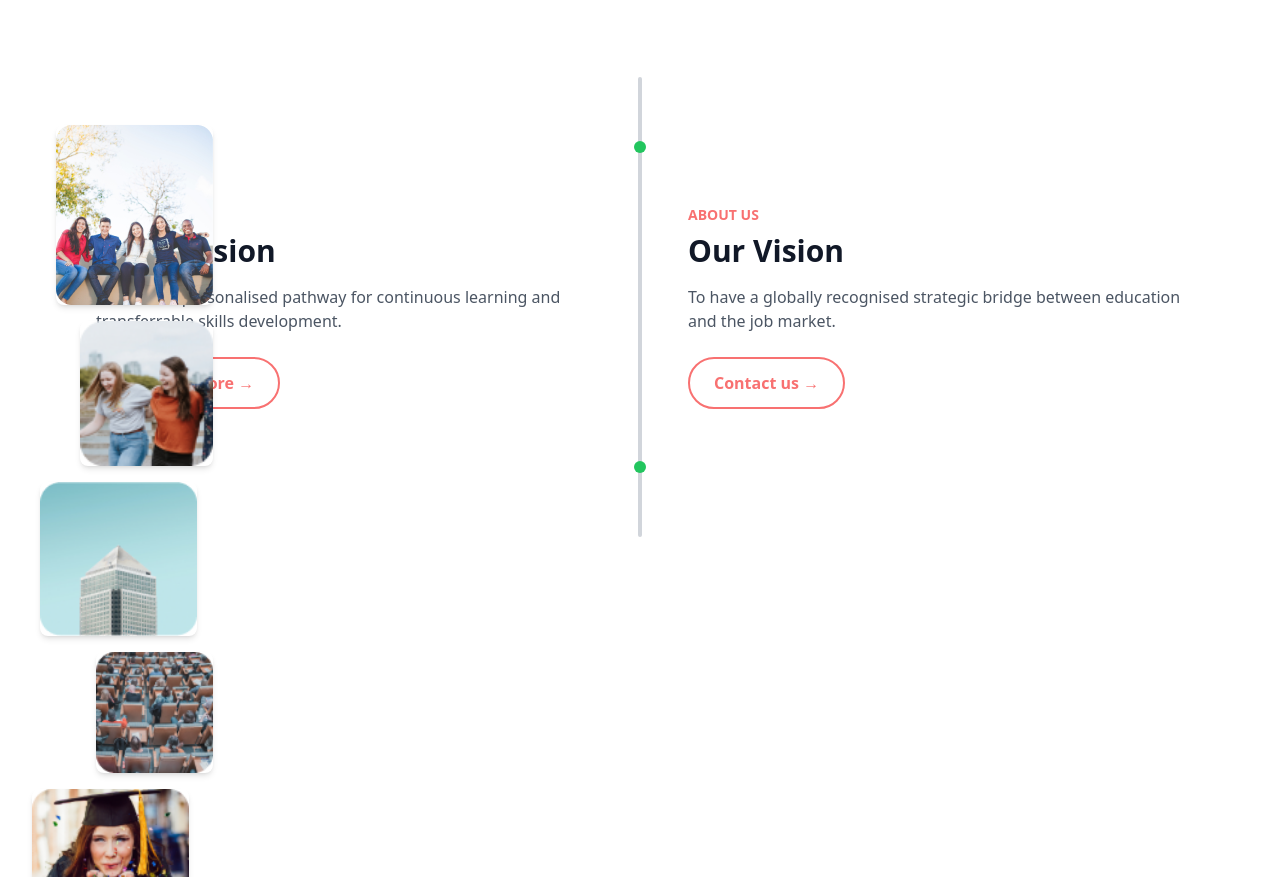
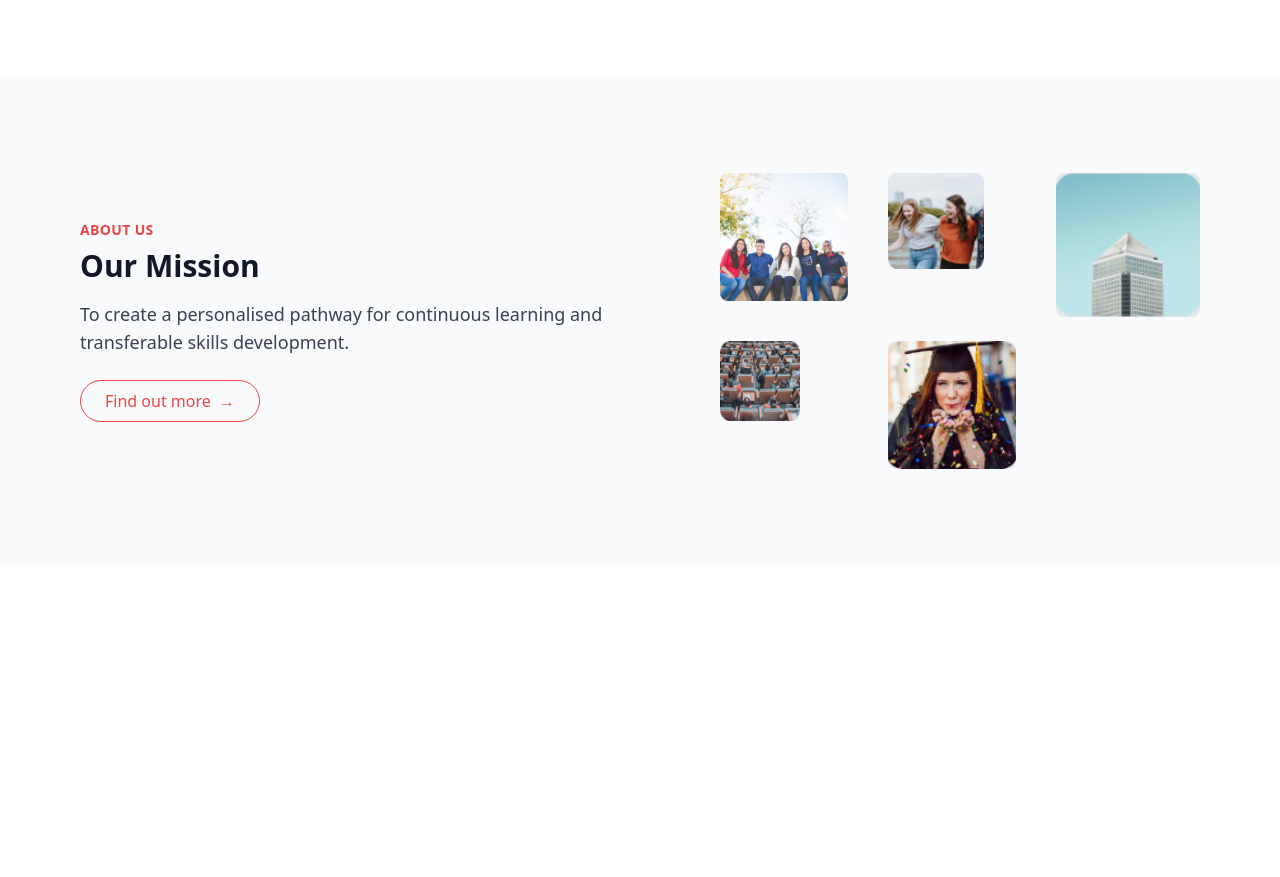
Before and after one commit to afsara-jahen/project-4, a website built with Vite: page index.html in a window 1280 px wide. Shown: the part 1287-2164 px from the top of the page. After the commit the page ends 1852 px from the top, so only its background shows below. Built offline with nearby package versions, Linux system fonts and the light colour scheme.

Commit message:
new feature

```diff
--- a/index.html
+++ b/index.html
@@ -130,56 +130,46 @@
   </section>
 
 
-   <!-- Section Container -->
+  <section class="flex flex-col lg:flex-row items-center px-6 py-12 lg:py-24 lg:px-20 bg-gray-50">
+    <!-- Text Section -->
+    <div class="lg:w-1/2">
+        <div class="text-center lg:text-left mb-8 lg:mb-0">
+            <h2 class="text-red-500 uppercase font-semibold text-sm tracking-wide">About Us</h2>
+            <h1 class="text-3xl font-semibold text-gray-900 mt-2">Our Mission</h1>
+            <p class="text-gray-700 mt-4 text-base lg:text-lg">
+                To create a personalised pathway for continuous learning and transferable skills development.
+            </p>
+            <button class="mt-6 inline-flex items-center px-6 py-2 border border-red-500 text-red-500 font-medium rounded-full hover:bg-red-500 hover:text-white transition duration-300">
+                Find out more <span class="ml-2">→</span>
+            </button>
+        </div>
+    </div>
+
+    <!-- Images Section -->
+    <div class="lg:w-1/2 flex justify-center lg:justify-end">
+        <div class="grid grid-cols-3 gap-4 lg:gap-6">
+            <div class="relative bg-gray-200 rounded-lg overflow-hidden w-24 h-24 lg:w-32 lg:h-32">
+                <img src="naassom-azevedo-Q_Sei-TqSlc-unsplash 2 (1).png" alt="Group of people" class="w-full h-full object-cover">
+            </div>
+            <div class="relative bg-gray-200 rounded-lg overflow-hidden w-16 h-16 lg:w-24 lg:h-24">
+                <img src="priscilla-du-preez-mKJUoZPy70I-unsplash 1.png" alt="Friends" class="w-full h-full object-cover">
+            </div>
+            <div class="relative bg-gray-200 rounded-lg overflow-hidden w-28 h-28 lg:w-36 lg:h-36">
+                <img src="simone-hutsch-LmN3BoY3xgw-unsplash 2.png" alt="Graduation" class="w-full h-full object-cover">
+            </div>
+            <div class="relative bg-gray-200 rounded-lg overflow-hidden w-16 h-16 lg:w-20 lg:h-20">
+                <img src="mikael-kristenson-3aVlWP-7bg8-unsplash 1.png" alt="Conference" class="w-full h-full object-cover">
+            </div>
+            <div class="relative bg-gray-200 rounded-lg overflow-hidden w-24 h-24 lg:w-32 lg:h-32">
+                <img src="logan-isbell-F5b7_OD4IMA-unsplash 1.png" alt="Lecture Hall" class="w-full h-full object-cover">
+            </div>
+        </div>
+    </div>
+</section>
 
 
 
-      <section class="relative px-4 py-16 lg:px-24 lg:py-32 bg-white text-gray-800">
-        <div class="max-w-6xl mx-auto flex flex-col lg:flex-row items-center">
 
-          <!-- Timeline Divider (centered line) -->
-          <div class="absolute inset-0 flex justify-center">
-            <div class="w-1 bg-gray-300 rounded-full h-full"></div>
-            <!-- Dots on the line -->
-            <div class="absolute bg-green-500 w-3 h-3 rounded-full top-16"></div>
-            <div class="absolute bg-green-500 w-3 h-3 rounded-full bottom-16"></div>
-          </div>
-
-       <!-- Left Column: Mission -->
-       <div class="relative lg:w-1/2 flex flex-col items-center lg:items-start lg:pr-12 mb-16 lg:mb-0">
-        <div class="text-center lg:text-left">
-          <p class="text-sm text-red-400 font-semibold uppercase mb-2">About Us</p>
-          <h2 class="text-3xl font-semibold text-gray-900 mb-4">Our Mission</h2>
-          <p class="text-gray-600 mb-6">
-            To create a personalised pathway for continuous learning and transferrable skills development.
-          </p>
-          <a href="#" class="inline-block px-6 py-3 border-2 border-red-400 text-red-400 font-semibold rounded-full hover:bg-red-400 hover:text-white transition">
-            Find out more →
-          </a>
-        </div>
-
-         <!-- Floating Images around Mission -->
-         <div class="absolute -top-20 -left-10 flex flex-col space-y-4">
-            <img src="naassom-azevedo-Q_Sei-TqSlc-unsplash 2 (1).png" alt="Image1" class="rounded-lg shadow-md">
-            <img src="priscilla-du-preez-mKJUoZPy70I-unsplash 1.png" alt="Image2" class="rounded-lg shadow-md ml-6">
-            <img src="simone-hutsch-LmN3BoY3xgw-unsplash 2.png" alt="Image3" class="rounded-lg shadow-md -ml-4">
-            <img src="mikael-kristenson-3aVlWP-7bg8-unsplash 1.png" alt="Image4" class="rounded-lg shadow-md mt-6 ml-10">
-            <img src="logan-isbell-F5b7_OD4IMA-unsplash 1.png" alt="Image5" class="rounded-lg shadow-md -ml-6 mt-8">
-          </div>
-        </div>
-
-        <!-- Right Section: Our Vision -->
-      <div class="relative lg:w-1/2 flex flex-col items-center lg:items-start lg:pl-12">
-        <div class="text-center lg:text-left">
-          <p class="text-sm text-red-400 font-semibold uppercase mb-2">About Us</p>
-          <h2 class="text-3xl font-semibold text-gray-900 mb-4">Our Vision</h2>
-          <p class="text-gray-600 mb-6">
-            To have a globally recognised strategic bridge between education and the job market.
-          </p>
-          <a href="#" class="inline-block px-6 py-3 border-2 border-red-400 text-red-400 font-semibold rounded-full hover:bg-red-400 hover:text-white transition">
-            Contact us →
-          </a>
-        </div>
 
 </body>
 </html>
```
